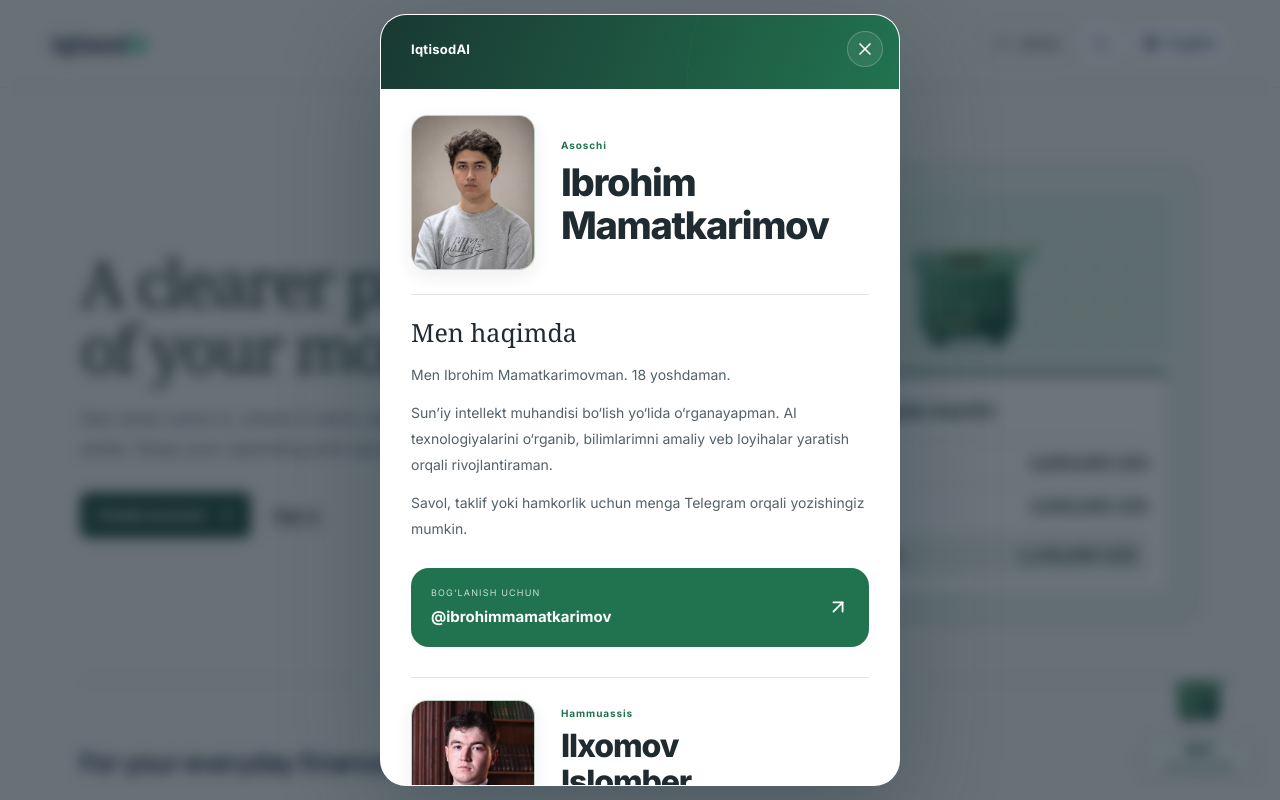
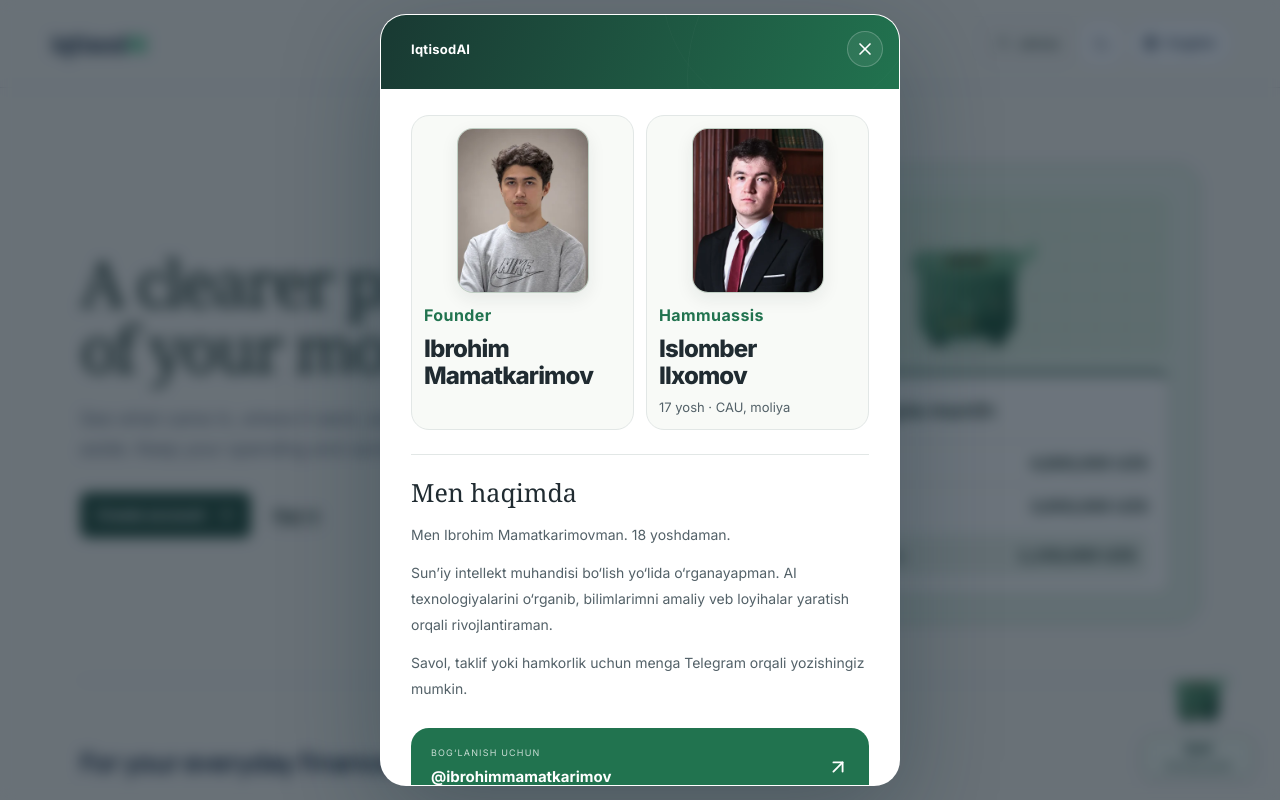
Before and after one commit to IbrohimMamatkarimov/myiqtisodai, a Next.js app in the folder frontend/: page /en/about in a window 1280 px wide. Both pictures are taken after a click on the button "Jamoa". Shown: the top 800 px of the page. Built offline with nearby package versions, Linux system fonts and the light colour scheme.

Commit message:
Improve founder labels and team layout

```diff
--- a/frontend/src/components/CreatorTeam.tsx
+++ b/frontend/src/components/CreatorTeam.tsx
@@ -21,14 +21,25 @@ export function CreatorTeam({brand,accent}:{brand:string;accent:string}){
   <dialog ref={dialog} className="creator-team-dialog" style={{"--creator-accent":accent} as React.CSSProperties} aria-labelledby="creator-team-name" onClick={event=>{if(event.target===event.currentTarget){const box=event.currentTarget.getBoundingClientRect();if(event.clientX<box.left||event.clientX>box.right||event.clientY<box.top||event.clientY>box.bottom)close();}}} onClose={()=>trigger.current?.focus()}>
    <div className="creator-team-cover"><span className="creator-team-orbit"/><span className="creator-team-orbit second"/><span className="creator-team-wordmark">{brand}</span><button type="button" onClick={close} aria-label={english?"Close":"Yopish"} className="creator-team-close"><X size={20}/></button></div>
    <div className="creator-team-content">
+    <div className="creator-team-people">
     <div className="creator-team-identity">
      <img className="creator-team-portrait" src="/creator-portrait.webp" alt="" width={320} height={400}/>
      <div>
-      <p className="creator-team-eyebrow">{english?"Founder":"Asoschi"}</p>
+      <p className="creator-team-eyebrow">Founder</p>
       <h2 id="creator-team-name">Ibrohim <span>Mamatkarimov</span></h2>
      </div>
     </div>
-
+   <section className="creator-team-cofounder" aria-labelledby="creator-cofounder-name">
+    <div className="creator-team-identity">
+     <img className="creator-team-portrait" src="/cofounder-portrait.webp" alt="" width={320} height={400}/>
+     <div>
+      <p className="creator-team-eyebrow">{english?"Co-founder":"Hammuassis"}</p>
+      <h2 id="creator-cofounder-name">{english?"Ilxomov ":"Islomber "}<span>{english?"Islomber":"Ilxomov"}</span></h2>
+      <p className="creator-team-bio">{english?"17 · Finance, CAU":"17 yosh · CAU, moliya"}</p>
+     </div>
+    </div>
+   </section>
+    </div>
     <section className="creator-about" aria-labelledby="creator-about-title">
      <h3 id="creator-about-title">{english?"About me":"Men haqimda"}</h3>
      <p>{english?"I’m Ibrohim Mamatkarimov. I’m 18 years old.":"Men Ibrohim Mamatkarimovman. 18 yoshdaman."}</p>
@@ -37,16 +48,6 @@ export function CreatorTeam({brand,accent}:{brand:string;accent:string}){
     </section>
     <a className="creator-team-contact" href="https://t.me/ibrohimmamatkarimov" target="_blank" rel="noopener noreferrer"><span><small>{english?"LET’S CONNECT":"BOG‘LANISH UCHUN"}</small><strong>@ibrohimmamatkarimov</strong></span><ArrowUpRight size={22}/></a>
    </div>
-   <section className="creator-team-cofounder" aria-labelledby="creator-cofounder-name">
-    <div className="creator-team-identity">
-     <img className="creator-team-portrait" src="/cofounder-portrait.webp" alt="" width={320} height={400}/>
-     <div>
-      <p className="creator-team-eyebrow">{english?"Co-founder":"Hammuassis"}</p>
-      <h2 id="creator-cofounder-name">Ilxomov <span>Islomber</span></h2>
-      <p className="creator-team-bio">{english?"Age 17. Finance student at Central Asian University (CAU).":"17 yoshda. Central Asian University (CAU)da moliya yo‘nalishida o‘qiydi."}</p>
-     </div>
-    </div>
-   </section>
   </dialog>
   <style>{`
 .creator-team-entry{display:flex;justify-content:flex-end;position:relative;padding:6px 20px;background:var(--surface,#fff);border-bottom:1px solid #8c92931c}
@@ -98,12 +99,15 @@ export function CreatorTeam({brand,accent}:{brand:string;accent:string}){
 .creator-team-cover{height:74px!important;padding:25px 30px!important;background:linear-gradient(112deg,color-mix(in srgb,var(--creator-accent) 30%,#152026),var(--creator-accent))}
 .creator-team-identity{display:grid;grid-template-columns:clamp(76px,23vw,124px) minmax(0,1fr);gap:clamp(12px,4vw,26px);align-items:center}
 .creator-team-portrait{display:block;width:100%;height:auto;aspect-ratio:4/5;object-fit:cover;object-position:center 43%;border-radius:16px;background:#e7e5e0;border:1px solid color-mix(in srgb,var(--creator-accent) 20%,transparent);box-shadow:0 6px 18px #15202614}
-.creator-team-cofounder{margin:0 30px 30px;padding:22px 0 0;border-top:1px solid #e2e7e6}
+.creator-team-people{display:grid;grid-template-columns:repeat(2,minmax(0,1fr));gap:12px}
+.creator-team-people .creator-team-identity{display:grid;height:100%;grid-template-columns:minmax(0,1fr);grid-template-rows:auto 1fr;align-items:start;gap:12px;padding:12px;border:1px solid #e2e7e6;border-radius:18px;background:#f8faf7}
+.creator-team-people .creator-team-portrait{width:min(100%,132px);justify-self:center}
+.creator-team-people .creator-team-identity h2{font-size:clamp(15px,4.3vw,24px)!important}
 .creator-team-cofounder h2{font-size:clamp(22px,5.5vw,32px);line-height:1.13;font-weight:750;letter-spacing:-.035em;margin:0;color:#202b31}
 .creator-team-bio{margin:8px 0 0;color:#536168;font-size:13px;line-height:1.55}
-@media(max-width:420px){.creator-team-cofounder{margin-inline:20px}}
+@media(max-width:420px){.creator-team-people{gap:8px}.creator-team-people .creator-team-identity{padding:8px}}
 .creator-team-identity h2 span{display:block;color:inherit;overflow-wrap:anywhere}
-.creator-team-identity .creator-team-eyebrow{margin-bottom:8px;font-size:10px;line-height:1.45;letter-spacing:.09em}
+.creator-team-identity .creator-team-eyebrow{margin-bottom:8px;font-size:clamp(13px,3.6vw,16px);line-height:1.35;letter-spacing:.025em}
 @media(max-width:420px){.creator-team-identity h2{font-size:clamp(17px,5.8vw,27px)!important}.creator-team-cover{padding-inline:22px!important}}
 .creator-team-content{padding-top:26px!important}
 .creator-team-content h2{font-size:clamp(30px,6vw,38px)!important;letter-spacing:-.035em!important;line-height:1.13!important}
```
